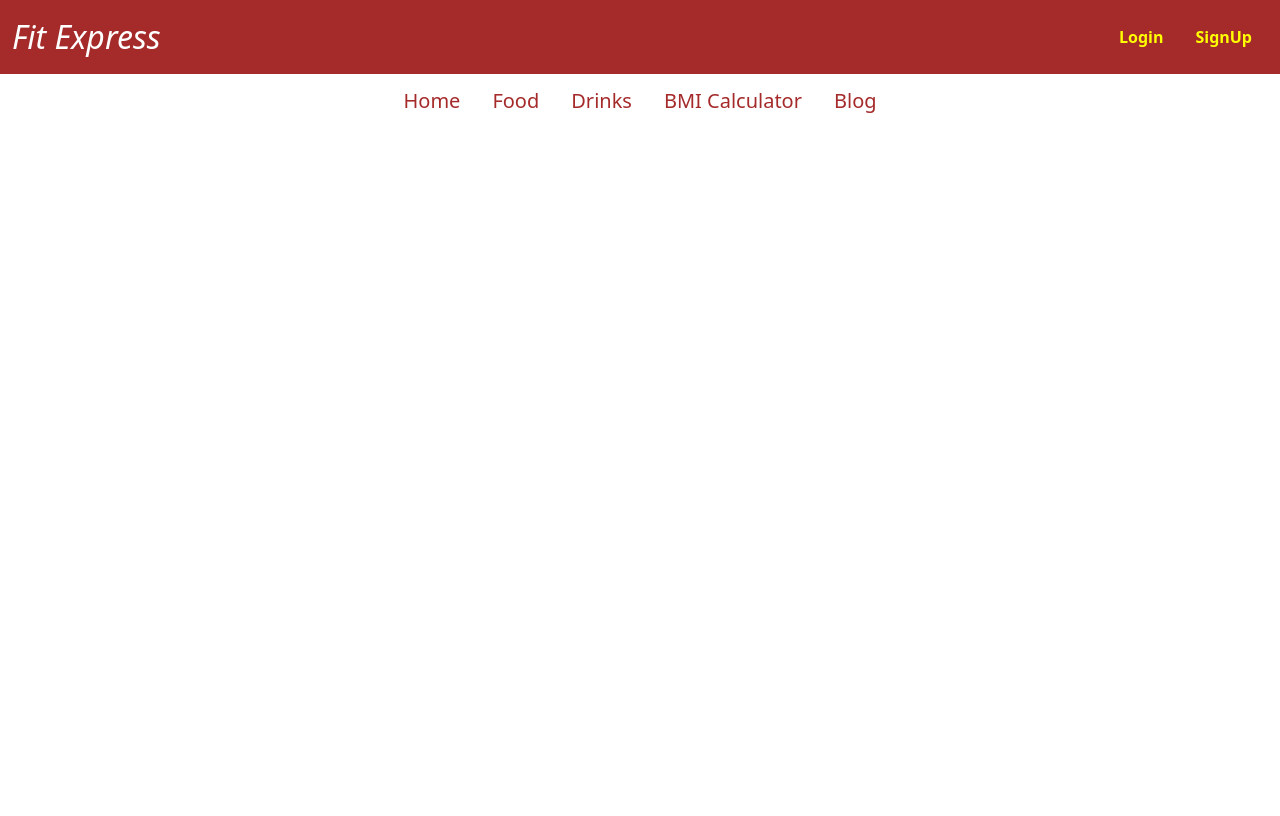
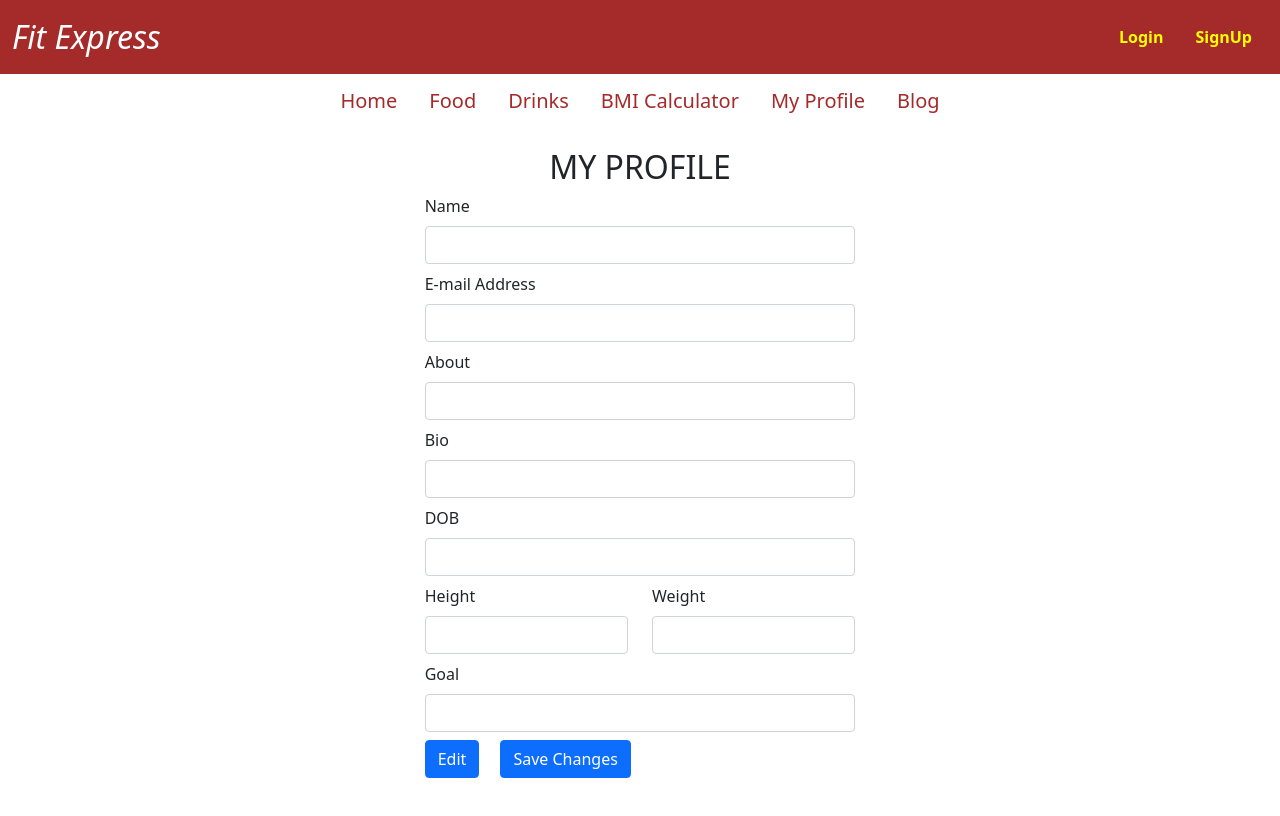
Before and after one commit to Akriti1811/Calorie_Heist_, a React (Create React App) app: page /profile in a window 1280 px wide. Shown: the top 816 px of the page. Built offline with nearby package versions, Linux system fonts and the light colour scheme; no server answers.

Commit message:
profile added

```diff
--- a/src/App.js
+++ b/src/App.js
@@ -7,6 +7,7 @@ import Navbar from "./Components/Navbar";
 import FoodDetails from "./Components/FoodDetails";
 import Food from "./Components/Food";
 import Drinks from "./Components/Drinks";
+import Profile from "./Components/Profile";
 import './App.css';
 import 'react-toastify/dist/ReactToastify.css'
 import {ToastContainer } from 'react-toastify'
@@ -85,6 +86,12 @@ function App() {
         </div>
         </Route>
 
+        <Route exact path = "/profile">
+        <div className="login">
+          <Profile/>
+        </div>
+        </Route>
+
         <Route exact path = "/register/complete">
           <RegisteComplete />
         </Route>
--- a/src/Components/Navbar.js
+++ b/src/Components/Navbar.js
@@ -62,6 +62,10 @@ export default function Navbar() {
             <li className="nav-item nav-link" style={{color: "brown"}} >BMI Calculator</li>
             </Link>
 
+            <Link to='/profile'>
+            <li className="nav-item nav-link" style={{color: "brown"}} >My Profile</li>
+            </Link>
+
             <li className="nav-item nav-link" style={{color: "brown"}} >Blog</li>
 
         </ul>
--- /dev/null
+++ b/src/Components/Profile.js
@@ -0,0 +1,62 @@
+import React from 'react'
+
+export default function profile() {
+    return (
+        <div className="pt-3 mx-2 mt-2">
+        <h2 className="text-center">MY PROFILE</h2>
+        <div className="col-md-5 col-12 form-inner pb-5 px-5 mx-auto">
+            <form action="" method="post">
+                <div className="mb-2">
+                    <label for="Name" className="form-label">Name</label>
+                    <input required type="text" className="form-control" name="Name" />
+                </div>
+                <div className="mb-2 ">
+                    <label for="Email" className="form-label">E-mail Address</label>
+                    <input required type="text" className="form-control"  name="Email"/>
+                </div>
+
+                <div className="mb-2">
+                    <label for="About" className="form-label">About</label>
+                    <input type="text" className="form-control"name="About"/>
+                </div>
+
+                <div className="mb-2">
+                    <label for="Bio" className="form-label">Bio</label>
+                    <input type="text" className="form-control"name="Bio"/>
+                </div>
+
+                <div className="mb-2">
+                    <label for="DOB" className="form-label">DOB</label>
+                    <input type="text" className="form-control"name="DOB"/>
+                </div>
+
+                <div className="row">
+                    <div className="col-md-6 mb-2">
+                        <label for="Height" className="form-label">Height</label>
+                        <input required type="text" className="form-control"  name="Height"/>
+                    </div>
+
+                    <div className="col-md-6 mb-2">
+                        <label for="Weihgt" className="form-label">Weight</label>
+                        <input required type="text" className="form-control"  name="Weight"/>
+                    </div>
+                </div>
+                <div className="mb-2">
+                    <label for="Goal" className="form-label">Goal</label>
+                    <input type="text" className="form-control"name="Goal"/>
+                </div>
+
+                <div className="row">
+                    <div className="col-md-2">
+                    <button type="reset" className=" btn btn-primary">Edit</button>
+                    </div>
+                    <div  className="col-md-6">
+                    <button type="submit" className="btn btn-primary">Save Changes</button>
+                    </div>
+                </div>
+
+            </form>
+        </div>
+        </div>
+    )
+}
```
